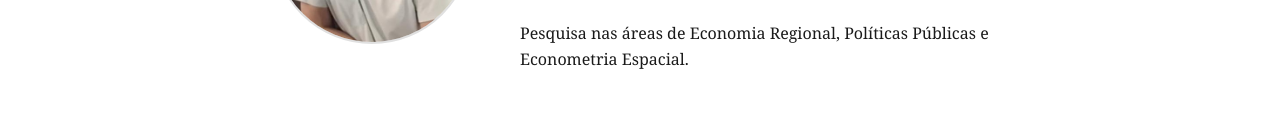
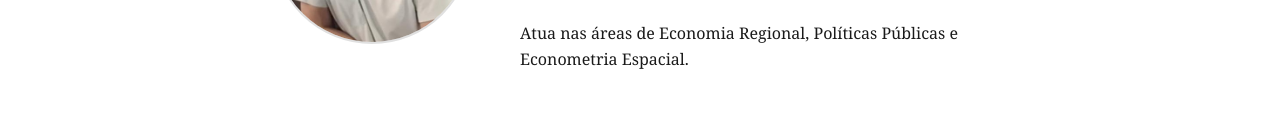
Before and after one commit to hermelino/hermelino.github.io, a plain HTML site: page index.html in a window 1280 px wide. Shown: the part 295-418 px from the top of the page. Drawn offline with Linux system fonts and the light colour scheme.

Commit message:
Área de atuação

```diff
--- a/index.html
+++ b/index.html
@@ -25,7 +25,7 @@
             <div class="profile-info">
                 <h1>Hermelino N. de Souza</h1>
                 <p class="affiliation">Doutorando em Economia<br>Programa de Pós-Graduação em Economia - CAEN<br>Universidade Federal do Ceará - UFC</p>
-                <p class="bio">Pesquisa nas áreas de Economia Regional, Políticas Públicas e Econometria Espacial.</p>
+                <p class="bio">Atua nas áreas de Economia Regional, Políticas Públicas e Econometria Espacial.</p>
                 <div class="contact-links">
                     <a href="mailto:hermelinosouza@gmail.com" class="contact-link">
                         <i class="fas fa-envelope"></i>
```
